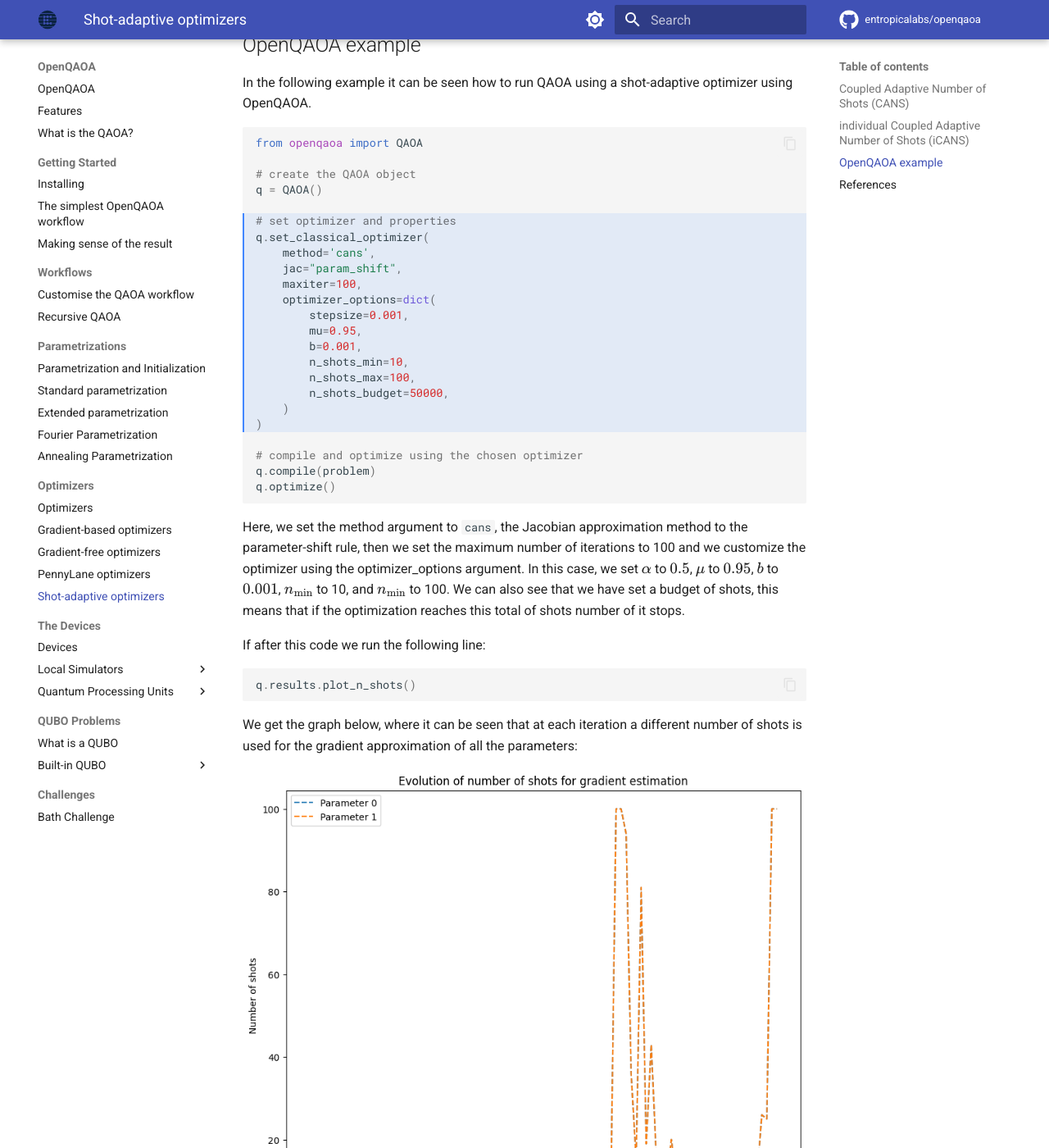
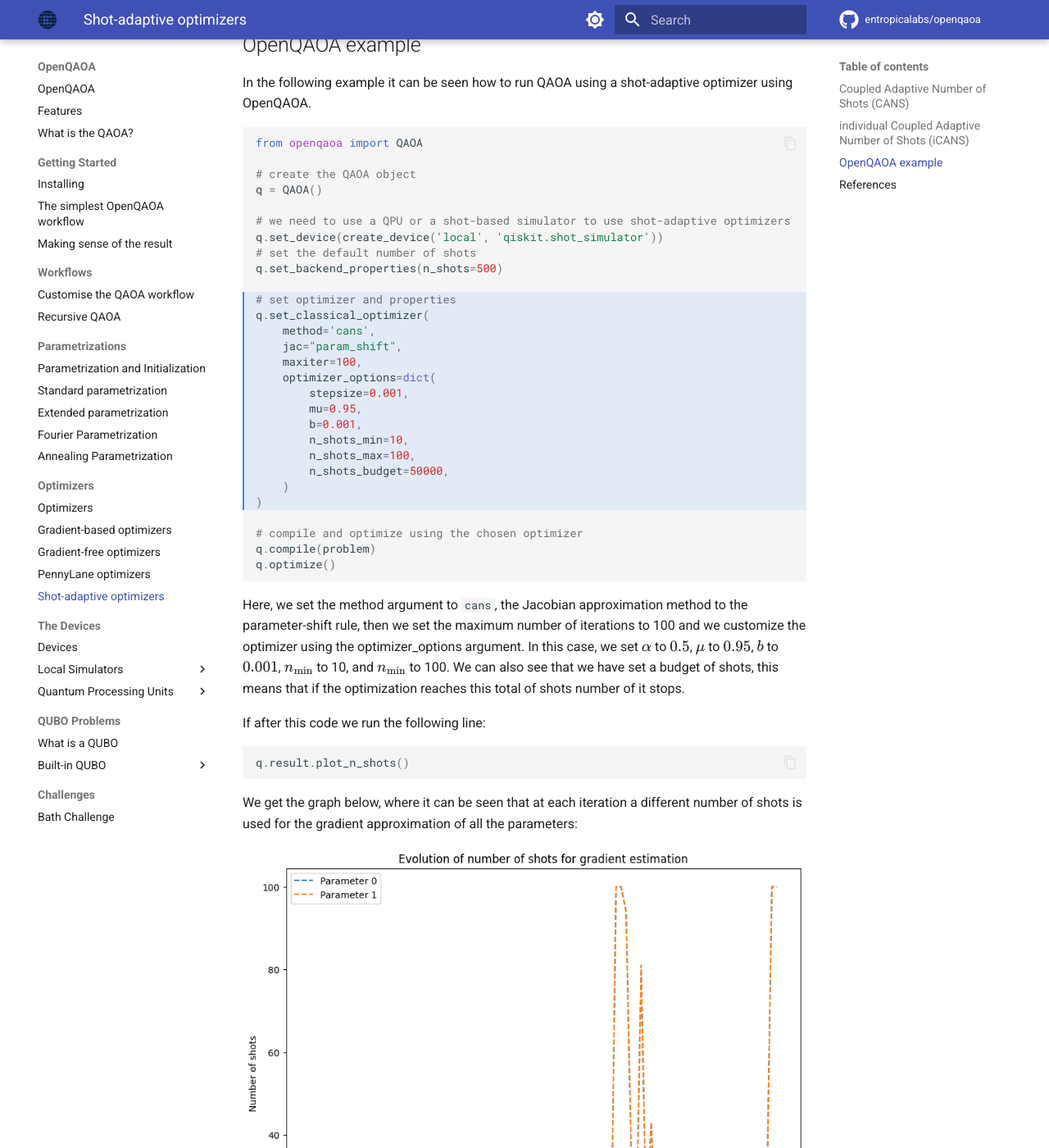
Before and after one commit to entropicalabs/openqaoa-website, an MkDocs documentation site: the page built from docs/optimizers/shot-adaptive-optimizers.md, in a window 1280 px wide and 1400 px high, scrolled down 3130 px. Shown: the whole window at 82% size. Built offline with MkDocs 1.6.1 and Material for MkDocs 9.7.7, drawn with Linux system fonts in a browser that asks for light colours; comment, search, counter and statistics services are not loaded.

Commit message:
fixing shot-adaptive optimizers

````diff
--- a/docs/optimizers/shot-adaptive-optimizers.md
+++ b/docs/optimizers/shot-adaptive-optimizers.md
@@ -80,11 +80,16 @@ $$n_{\text{min}} \leq N^{(k)}_i \leq n_{\text{max}}, $$
 
 In the following example it can be seen how to run QAOA using a shot-adaptive optimizer using OpenQAOA.
 
-```Python hl_lines="6-19"
+```Python hl_lines="11-24"
 from openqaoa import QAOA
 
 # create the QAOA object
 q = QAOA()
+
+# we need to use a QPU or a shot-based simulator to use shot-adaptive optimizers
+q.set_device(create_device('local', 'qiskit.shot_simulator'))
+# set the default number of shots
+q.set_backend_properties(n_shots=500)
 
 # set optimizer and properties
 q.set_classical_optimizer(
@@ -109,7 +114,7 @@ Here, we set the method argument to `cans`, the Jacobian approximation method to
 
 If after this code we run the following line:
 ```Python
-q.results.plot_n_shots()
+q.result.plot_n_shots()
 ```
 We get the graph below, where it can be seen that at each iteration a different number of shots is used for the gradient approximation of all the parameters:
 
````
